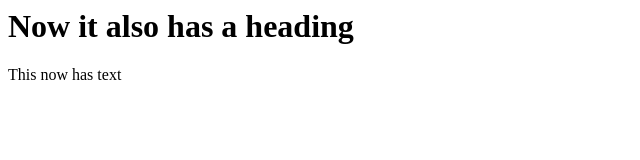
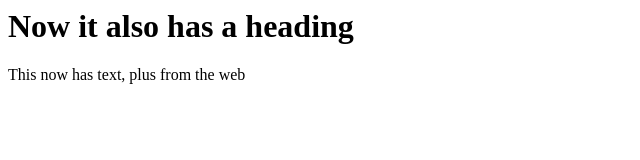
Before and after one commit to loghen41/bash_test, a plain HTML site: page index.html in a window 1280 px wide. Shown: the whole page, without its empty margins (0-640 px from the left). Drawn offline with Linux system fonts and the light colour scheme.

Commit message:
Update index.html
this is meant to be a merge

```diff
--- a/index.html
+++ b/index.html
@@ -1,4 +1,4 @@
 <body>
   <h1> Now it also has a heading </h1>
-  <p> This now has text </p>
+  <p> This now has text, plus from the web</p>
   </body>
```
